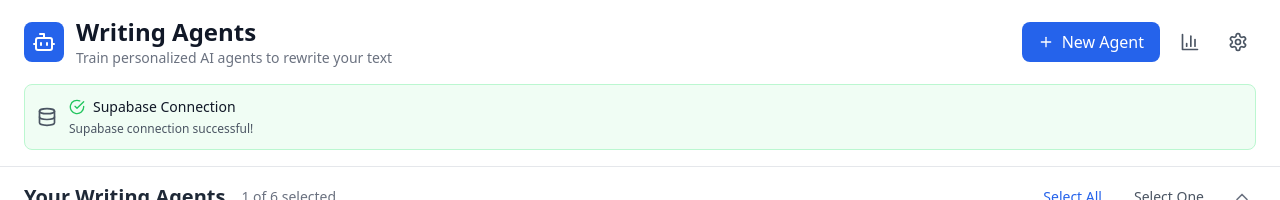
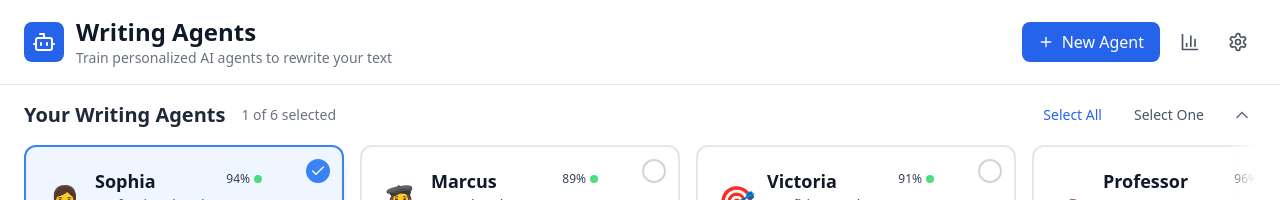
Before and after one commit to gooeyverse/writing, a React (Vite) app: page / in a window 1280 px wide. Shown: the top 200 px of the page. Built offline with nearby package versions, Linux system fonts and the light colour scheme; no server answers; the database is empty.

Commit message:
Remove Supabase connection notification from UI

```diff
--- a/src/components/ConnectionStatus.tsx
+++ /dev/null
@@ -1,64 +0,0 @@
-import React, { useState, useEffect } from 'react'
-import { CheckCircle, XCircle, Loader2, Database } from 'lucide-react'
-import { testConnection } from '../lib/supabase'
-
-export const ConnectionStatus: React.FC = () => {
-  const [status, setStatus] = useState<'checking' | 'connected' | 'error'>('checking')
-  const [message, setMessage] = useState('')
-
-  useEffect(() => {
-    checkConnection()
-  }, [])
-
-  const checkConnection = async () => {
-    setStatus('checking')
-    const result = await testConnection()
-    setStatus(result.success ? 'connected' : 'error')
-    setMessage(result.message)
-  }
-
-  const getStatusIcon = () => {
-    switch (status) {
-      case 'checking':
-        return <Loader2 className="w-4 h-4 animate-spin text-blue-500" />
-      case 'connected':
-        return <CheckCircle className="w-4 h-4 text-green-500" />
-      case 'error':
-        return <XCircle className="w-4 h-4 text-red-500" />
-    }
-  }
-
-  const getStatusColor = () => {
-    switch (status) {
-      case 'checking':
-        return 'border-blue-200 bg-blue-50'
-      case 'connected':
-        return 'border-green-200 bg-green-50'
-      case 'error':
-        return 'border-red-200 bg-red-50'
-    }
-  }
-
-  return (
-    <div className={`p-3 rounded-lg border ${getStatusColor()} flex items-center space-x-3`}>
-      <Database className="w-5 h-5 text-gray-600" />
-      <div className="flex-1">
-        <div className="flex items-center space-x-2">
-          {getStatusIcon()}
-          <span className="text-sm font-medium text-gray-900">
-            Supabase Connection
-          </span>
-        </div>
-        <p className="text-xs text-gray-600 mt-1">{message}</p>
-      </div>
-      {status === 'error' && (
-        <button
-          onClick={checkConnection}
-          className="px-3 py-1 text-xs bg-red-100 hover:bg-red-200 text-red-700 rounded transition-colors"
-        >
-          Retry
-        </button>
-      )}
-    </div>
-  )
-}
--- a/src/components/Header.tsx
+++ b/src/components/Header.tsx
@@ -1,6 +1,5 @@
 import React from 'react';
 import { Bot, Settings, BarChart3, Plus } from 'lucide-react';
-import { ConnectionStatus } from './ConnectionStatus';
 
 interface HeaderProps {
   onShowStats: () => void;
@@ -11,7 +10,7 @@ interface HeaderProps {
 export const Header: React.FC<HeaderProps> = ({ onShowStats, onShowSettings, onCreateAgent }) => {
   return (
     <header className="bg-white border-b border-gray-200 px-6 py-4">
-      <div className="flex items-center justify-between mb-4">
+      <div className="flex items-center justify-between">
         <div className="flex items-center space-x-3">
           <div className="p-2 bg-blue-600 rounded-lg">
             <Bot className="w-6 h-6 text-white" />
@@ -46,9 +45,6 @@ export const Header: React.FC<HeaderProps> = ({ onShowStats, onShowSettings, onC
           </button>
         </div>
       </div>
-
-      {/* Connection Status */}
-      <ConnectionStatus />
     </header>
   );
 };
```
